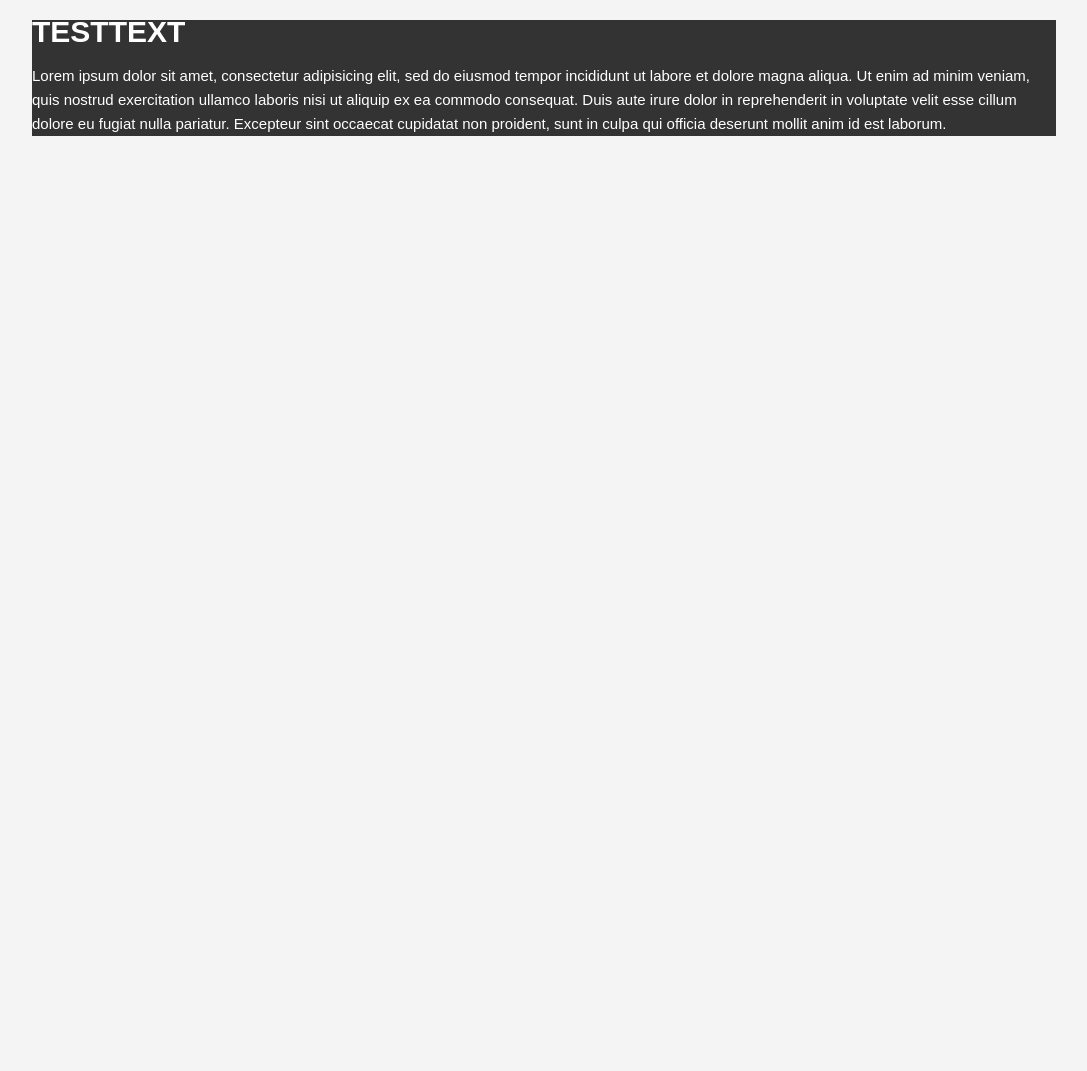
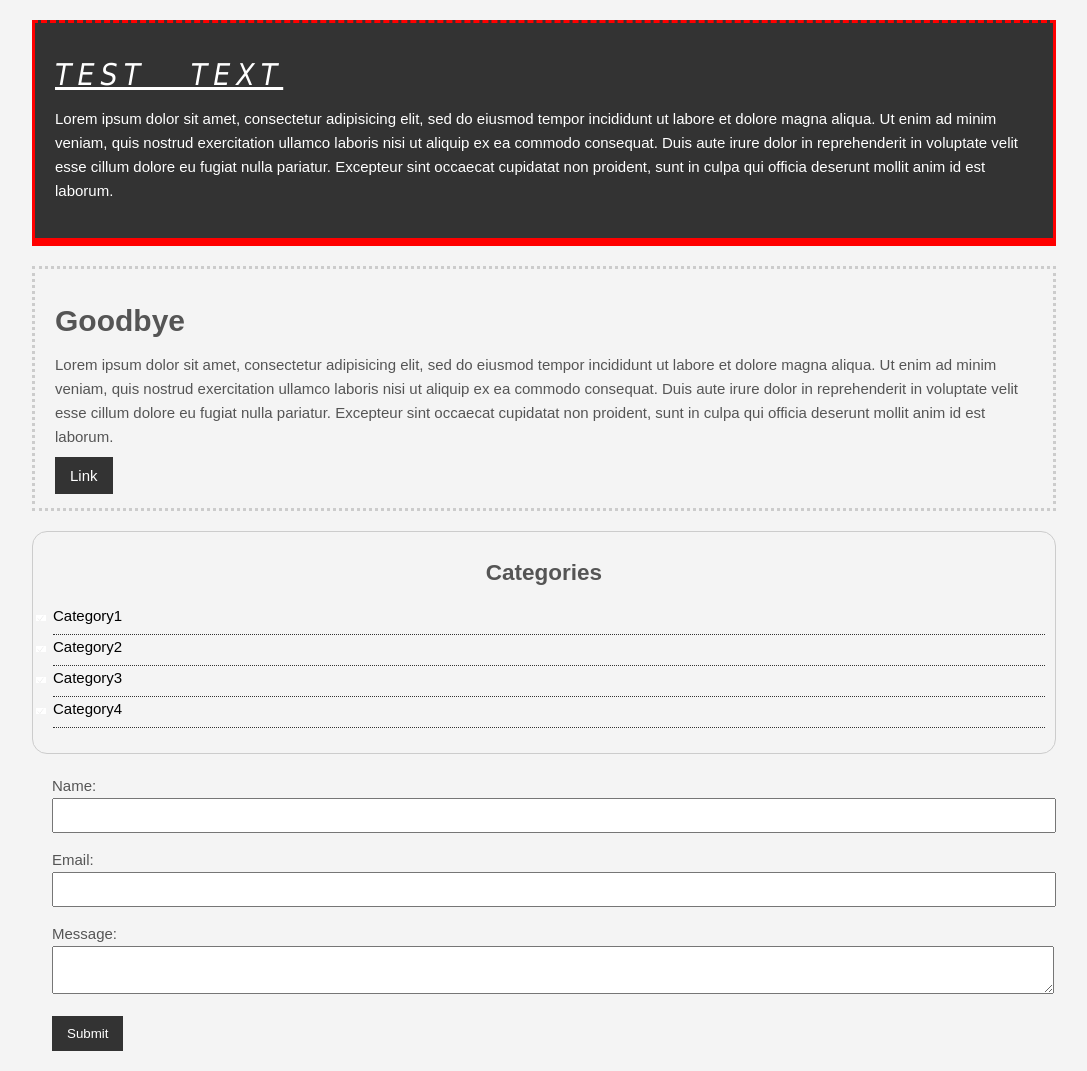
Before and after one commit to MagicOnAStick/WebDevCheatssheets, a web app: file css/index.html in a window 1280 px wide. Shown: the whole page, without its empty margins (96-1183 px from the left). Before the commit the page ends 136 px from the top, so only its background shows below. Run offline with its HTML, style and script files only (its server is not run), Linux system fonts and the light colour scheme.

Commit message:
css cheat sheet upgrades

```diff
--- a/css/index.html
+++ b/css/index.html
@@ -8,9 +8,46 @@
   <body>
     <div class="container">
       <div class="box-1">
-        <h1>TESTTEXT</h1>
+        <h1>TEST TEXT</h1>
         <p>Lorem ipsum dolor sit amet, consectetur adipisicing elit, sed do eiusmod tempor incididunt ut labore et dolore magna aliqua. Ut enim ad minim veniam, quis nostrud exercitation ullamco laboris nisi ut aliquip ex ea commodo consequat. Duis aute irure dolor in reprehenderit in voluptate velit esse cillum dolore eu fugiat nulla pariatur. Excepteur sint occaecat cupidatat non proident, sunt in culpa qui officia deserunt mollit anim id est laborum.</p>
       </div>
-    </div>
+
+      <div class="box-2">
+        <h1>Goodbye</h1>
+        <p>Lorem ipsum dolor sit amet, consectetur adipisicing elit, sed do eiusmod tempor incididunt ut labore et dolore magna aliqua. Ut enim ad minim veniam, quis nostrud exercitation ullamco laboris nisi ut aliquip ex ea commodo consequat. Duis aute irure dolor in reprehenderit in voluptate velit esse cillum dolore eu fugiat nulla pariatur. Excepteur sint occaecat cupidatat non proident, sunt in culpa qui officia deserunt mollit anim id est laborum.</p>
+        <a href="#" class="button">Link</a>
+      </div>
+
+      <div class="categories">
+        <h2>Categories</h2>
+        <ul>
+          <li><a href="#">Category1</a></li>
+          <li><a href="#">Category2</a></li>
+          <li><a href="#">Category3</a></li>
+          <li><a href="#">Category4</a></li>
+        </ul>
+      </div>
+
+      <form class="my-form">
+        <div class="form-group">
+          <label>Name:</label>
+          <input type="text" name="name">
+        </div>
+        <div class="form-group">
+          <label>Email:</label>
+          <input type="text" name="email">
+        </div>
+        <div class="form-group">
+          <label>Message:</label>
+          <textarea name="message"></textarea>
+        </div>
+        <input class="button" type="submit" value="Submit" name="">
+      </form>
+
+      <div class="block">
+
+      </div>
+
+    </div> <!-- ./container -->
   </body>
 </html>
--- a/css/style.css
+++ b/css/style.css
@@ -1,3 +1,9 @@
+/*reset
+*{
+  margin: 0;
+  padding: 0;
+}*/
+
 body{
   background-color: #f4f4f4;
   color: #555555;
@@ -12,12 +18,117 @@ body{
   margin: 0;
 }
 
+a{
+  /*removes underline from links*/
+  text-decoration: none;
+  color: #000;
+}
+
+a:hover{
+  color: red;
+}
+
+a:active{
+  color: purple;
+}
+
+a:visited{
+  /*color:black;*/
+}
+
+.button{
+  background-color: #333;
+  color: #fff;
+  padding: 10px 15px;
+  border: none;
+}
+
+.button:hover{
+  background-color: red;
+  color: white;
+}
+
 .box-1{
   background-color: #333333;
   color: #ffffff;
+
+  border-right: 5px red solid;
+  border-left: 5px red solid;
+  border-top: 5px red solid;
+  border-bottom: 5px red solid;
+
+  /*same as above */
+  border: 5px red solid;
+
+  border-width: 3px;
+  border-bottom-width: 8px;
+  border-top-style: dashed;
+
+ /* space INSIDE the border*/
+  padding: 20px;
+
+ /* space OUTSIDE the border - moves stuff */
+  margin: 20px 0;
+}
+
+.box-1 h1{
+  font-family: Tahoma;
+  font-weight: 200;
+  font-style: italic;
+  text-decoration: underline;
+  text-transform: uppercase;
+  letter-spacing: 0.2em;
+  word-spacing: 1em;
+}
+
+.box-2{
+  border:3px dotted #ccc;
+  padding: 20px;
+  margin: 20px 0;
+}
+
+.categories{
+  border: 1px #ccc solid;
+  padding: 10px;
+  /* curved edges */
+  border-radius: 15px;
+}
+
+.categories h2{
+  text-align: center;
+}
+
+.categories ul{
+  padding-left: 10px;
+  list-style: square;
+  list-style: none;
+}
+
+.categories li{
+  padding-bottom: 6px;
+  border-bottom: dotted 1px #333;
+  list-style-image: url('../images/check.png');
 }
 
 .container{
   width: 80%;
+  /* abstand der restlichen Breite wird gleichmäßig links und rechts aufgeteilt*/
   margin: auto;
 }
+
+.my-form{
+  padding: 20px;
+}
+
+.my-form .form-group{
+  padding-bottom: 15px;
+}
+
+.my-form label{
+  display: block;
+}
+
+.my-form input[type="text"], .my-form textarea{
+  padding: 8px;
+  width: 100%;
+}
```
Also changed, not shown: images/check.png (added).
